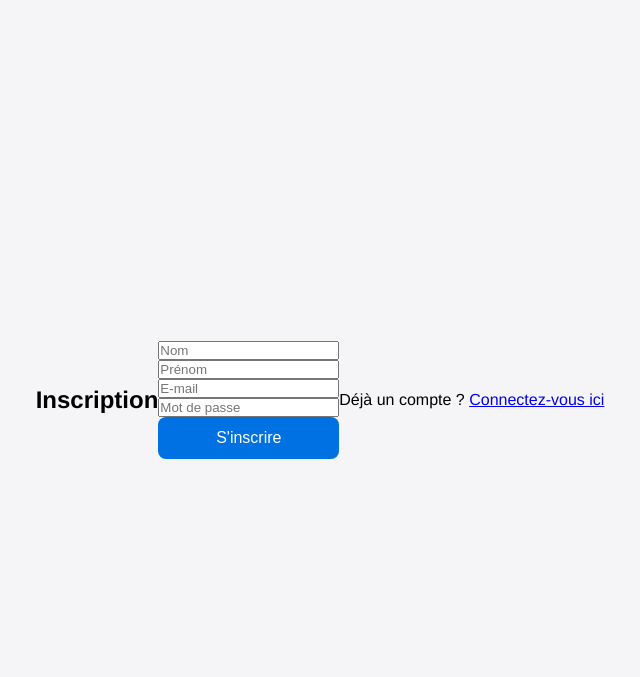
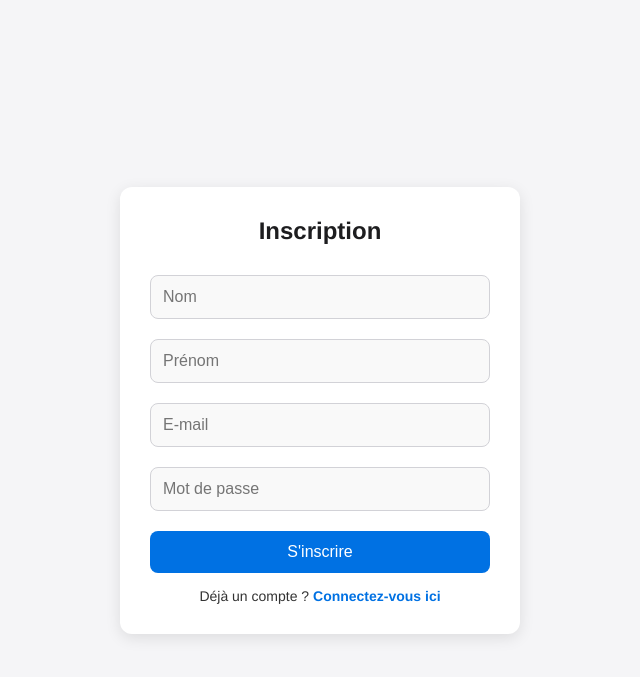
Before and after one commit to LukasMFR/chatbox-project, a PHP site: page /php/register.php in a window 1280 px wide. Shown: the top 677 px of the page, without its empty margins (320-960 px from the left). Run offline with PHP 8.4, Linux system fonts and the light colour scheme.

Commit message:
Fix login and register look

```diff
--- a/css/styles.css
+++ b/css/styles.css
@@ -139,6 +139,71 @@ button:active {
     background-color: #c9302c;
 }
 
+/* Styles pour les formulaires de connexion et d'inscription */
+.form-container {
+    width: 400px;
+    background-color: #ffffff;
+    padding: 30px;
+    border-radius: 12px;
+    box-shadow: 0 4px 15px rgba(0, 0, 0, 0.1);
+    margin-top: 20px;
+    text-align: center;
+}
+
+.form-container h2 {
+    color: #1d1d1f;
+    font-size: 24px;
+    margin-bottom: 20px;
+}
+
+.form-container form input {
+    width: 100%;
+    padding: 12px;
+    margin: 10px 0;
+    border: 1px solid #d2d2d7;
+    border-radius: 8px;
+    background-color: #f9f9f9;
+    font-size: 16px;
+    transition: border-color 0.3s ease;
+}
+
+.form-container form input:focus {
+    border-color: #0071e3;
+}
+
+.form-container form button {
+    width: 100%;
+    padding: 12px;
+    background-color: #0071e3;
+    color: #ffffff;
+    border: none;
+    border-radius: 8px;
+    font-size: 16px;
+    cursor: pointer;
+    transition: background-color 0.3s ease;
+    margin-top: 10px;
+}
+
+.form-container form button:hover {
+    background-color: #005bb5;
+}
+
+.form-container p {
+    margin-top: 15px;
+    font-size: 14px;
+    color: #333;
+}
+
+.form-container p a {
+    color: #0071e3;
+    text-decoration: none;
+    font-weight: bold;
+}
+
+.form-container p a:hover {
+    text-decoration: underline;
+}
+
 /* DARK MODE */
 @media (prefers-color-scheme: dark) {
     body {
@@ -208,6 +273,41 @@ button:active {
 
     .logout-button:hover {
         background-color: #c9302c;
+    }
+
+    .form-container {
+        background-color: #2c2c2e;
+        box-shadow: 0 4px 20px rgba(0, 0, 0, 0.4);
+    }
+
+    .form-container h2 {
+        color: #f5f5f7;
+    }
+
+    .form-container form input {
+        background-color: #48484a;
+        border: 1px solid #606060;
+        color: #e5e5e7;
+    }
+
+    .form-container form input:focus {
+        border-color: #0a84ff;
+    }
+
+    .form-container form button {
+        background-color: #0a84ff;
+    }
+
+    .form-container form button:hover {
+        background-color: #007aff;
+    }
+
+    .form-container p {
+        color: #e5e5e7;
+    }
+
+    .form-container p a {
+        color: #0a84ff;
     }
 }
 
--- a/php/register.php
+++ b/php/register.php
@@ -12,12 +12,11 @@ if ($_SERVER['REQUEST_METHOD'] == 'POST') {
     $stmt->execute([$mail]);
 
     if ($stmt->rowCount() > 0) {
-        echo "<p>Un compte avec cet e-mail existe déjà.</p>";
+        echo "<p class='alert'>Un compte avec cet e-mail existe déjà.</p>";
     } else {
         $stmt = $pdo->prepare("INSERT INTO users (nom, prenom, mail, mdp, niveau) VALUES (?, ?, ?, ?, ?)");
         $stmt->execute([$nom, $prenom, $mail, $mdp, $niveau]);
-        echo "<p>Inscription réussie. Vous pouvez maintenant vous connecter.</p>";
-        echo '<p><a href="login.php">Connectez-vous ici</a></p>';
+        echo "<p class='alert'>Inscription réussie. Vous pouvez maintenant vous connecter.</p>";
     }
 }
 ?>
@@ -33,15 +32,17 @@ if ($_SERVER['REQUEST_METHOD'] == 'POST') {
 </head>
 
 <body>
-    <h2>Inscription</h2>
-    <form method="POST" action="">
-        <input type="text" name="nom" placeholder="Nom" required><br>
-        <input type="text" name="prenom" placeholder="Prénom" required><br>
-        <input type="email" name="mail" placeholder="E-mail" required><br>
-        <input type="password" name="mdp" placeholder="Mot de passe" required><br>
-        <button type="submit">S'inscrire</button>
-    </form>
-    <p>Déjà un compte ? <a href="login.php">Connectez-vous ici</a></p>
+    <div class="form-container">
+        <h2>Inscription</h2>
+        <form method="POST" action="">
+            <input type="text" name="nom" placeholder="Nom" required>
+            <input type="text" name="prenom" placeholder="Prénom" required>
+            <input type="email" name="mail" placeholder="E-mail" required>
+            <input type="password" name="mdp" placeholder="Mot de passe" required>
+            <button type="submit">S'inscrire</button>
+        </form>
+        <p>Déjà un compte ? <a href="login.php">Connectez-vous ici</a></p>
+    </div>
 </body>
 
 </html>
```
Also changed, not shown: php/login.php (+10 -10 lines).
